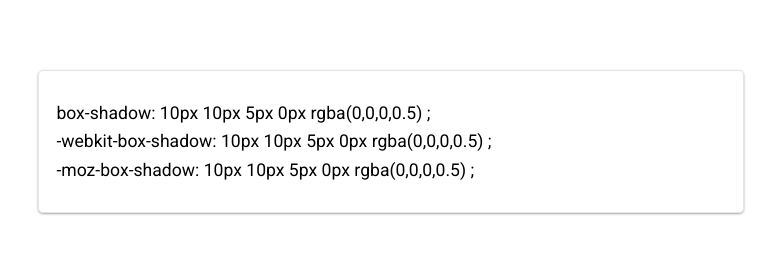
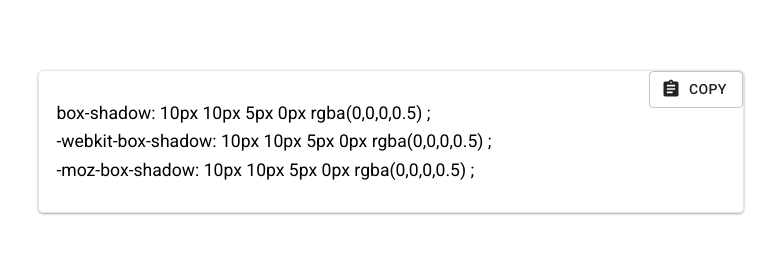
Before and after one commit to CoderNehal/React-css-shadow-generator, a React (Create React App) app: page / in a window 1280 px wide. Shown: the part 1269-1523 px from the top of the page, without its empty margins (15-791 px from the left). Built offline with nearby package versions, Linux system fonts and the light colour scheme.

Commit message:
Added copy button and copy UX

```diff
--- a/package.json
+++ b/package.json
@@ -4,6 +4,7 @@
   "private": true,
   "dependencies": {
     "@material-ui/core": "^4.11.4",
+    "@material-ui/icons": "^4.11.2",
     "@testing-library/jest-dom": "^5.12.0",
     "@testing-library/react": "^11.2.7",
     "@testing-library/user-event": "^12.8.3",
--- a/src/Copy/Copy.css
+++ b/src/Copy/Copy.css
@@ -1,7 +1,7 @@
 .Copy {
 	border: 1px solid #e5e5e5;
 	margin: 3em;
-
+	position: relative;
 	width: 38em;
 	height: auto;
 	min-height: 6em;
@@ -16,3 +16,9 @@
 .Copy:hover {
 	color: #1907db;
 }
+
+.Copy #copyButton {
+	position: absolute;
+	top: 0;
+	right: 0;
+}
--- a/src/Copy/Copy.jsx
+++ b/src/Copy/Copy.jsx
@@ -1,11 +1,33 @@
-import React from 'react';
+import React, { useState } from 'react';
 import './Copy.css';
+import AssignmentIcon from '@material-ui/icons/Assignment';
+import Button from '@material-ui/core/Button';
+
+import AssignmentTurnedInIcon from '@material-ui/icons/AssignmentTurnedIn';
 const Copy = (props) => {
+	const [state, setstate] = useState(false);
+	const handleCopy = () => {
+		//Look here
+		var copyText = document.getElementById('myInput');
+		copyText.select();
+		copyText.setSelectionRange(0, 99999);
+		document.execCommand('copy');
+		alert('Copied the text: ' + copyText.value);
+		setstate(true);
+	};
 	return (
 		<div className='Copy'>
 			{`box-shadow: ${props.shadowStyles};`} <br />
 			{`-webkit-box-shadow: ${props.shadowStyles};`} <br />
 			{`-moz-box-shadow: ${props.shadowStyles};`}
+			<Button
+				variant='outlined'
+				size='medium'
+				id='copyButton'
+				onClick={handleCopy}
+				startIcon={state ? <AssignmentTurnedInIcon /> : <AssignmentIcon />}>
+				Copy
+			</Button>
 		</div>
 	);
 };
```
Also changed, not shown: 1 other file (tests, documents, lock files or other folders).
